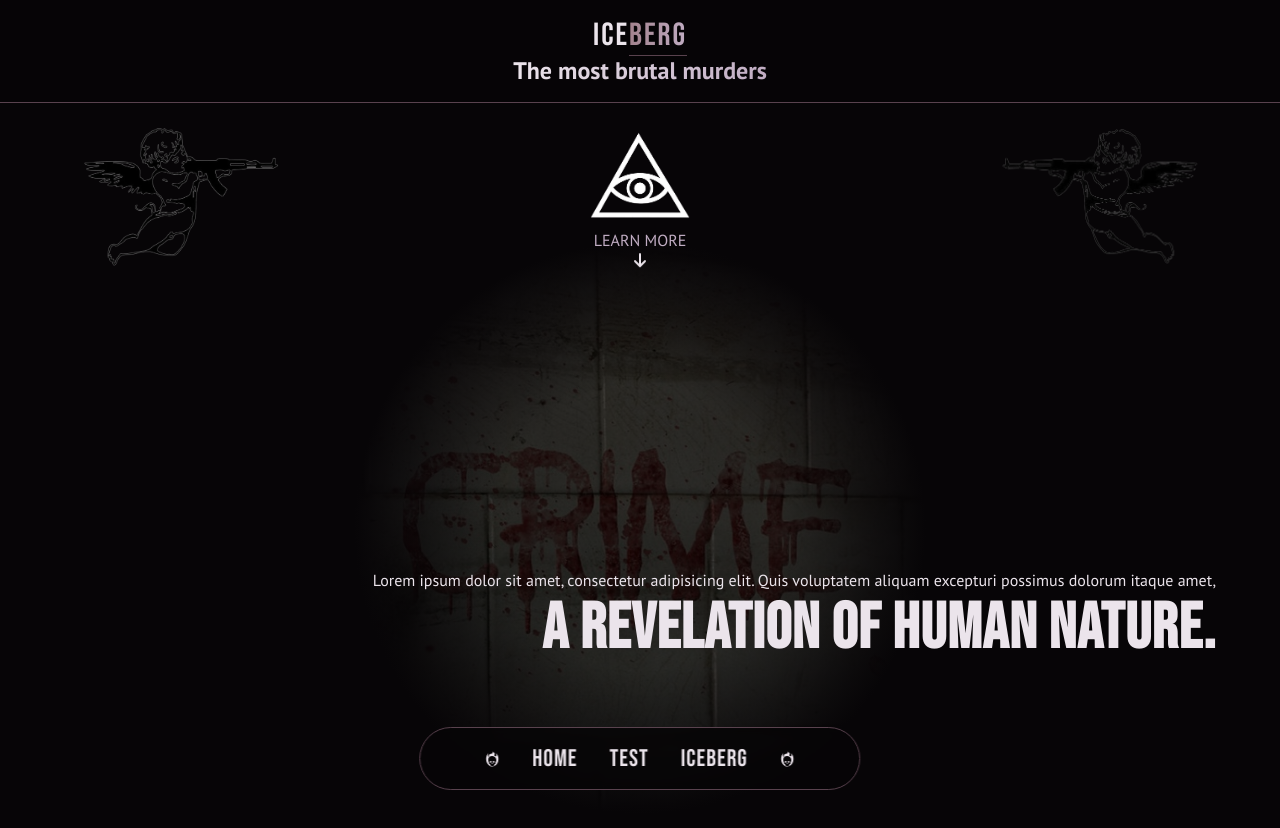
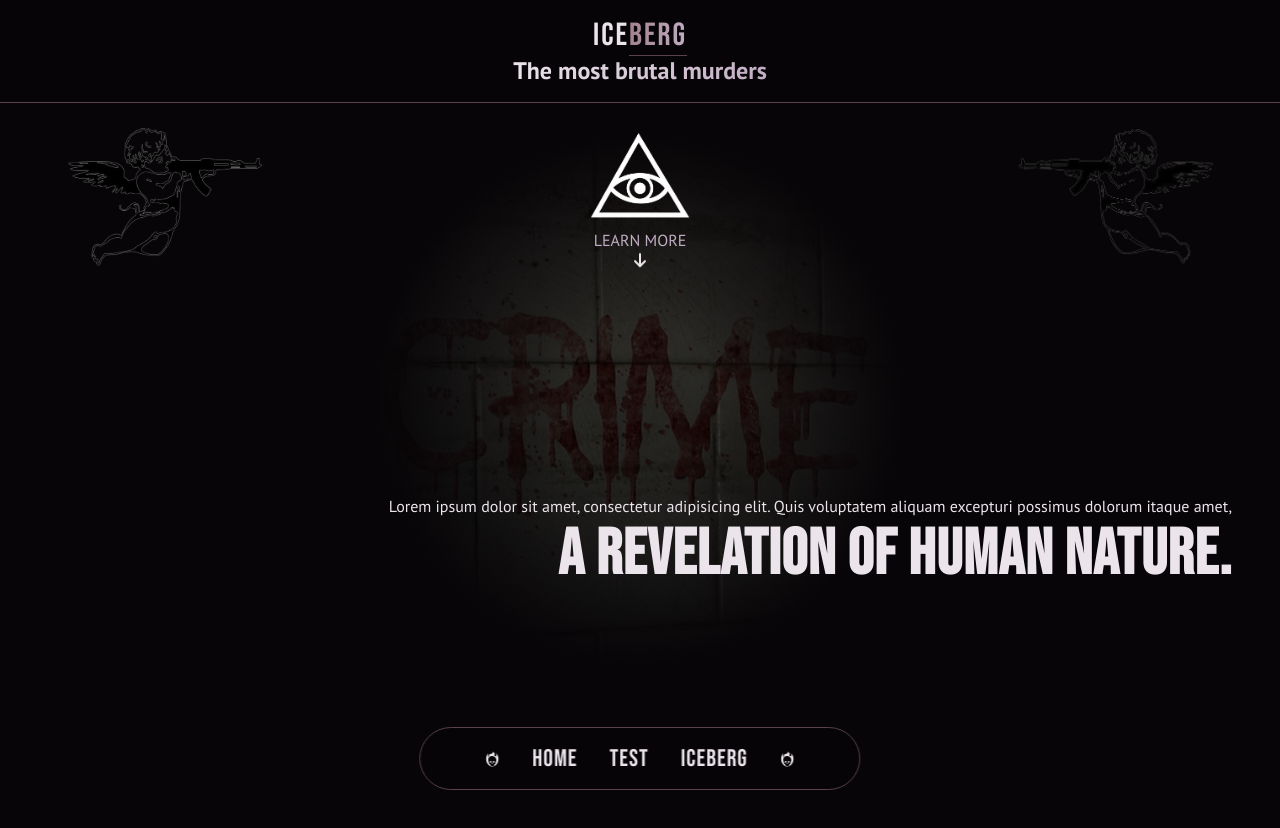
Before and after one commit to pawelek7k/murderSite, a React (Vite) app: page / in a window 1280 px wide. Shown: the top 828 px of the page. After the commit the page ends 800 px from the top, so only its background shows below. Built offline with nearby package versions, Linux system fonts and the light colour scheme.

Commit message:
upd & remove files

```diff
--- a/src/components/HeroSection/Styles.ts
+++ b/src/components/HeroSection/Styles.ts
@@ -23,24 +23,20 @@ export const HeadingWrapper = styled.div`
 display: flex;
 flex-direction: column;
 align-items: flex-end;
-height: 50%;
+height: 60%;
 justify-content: flex-end;
 `
 
 export const Section = styled.section`
-padding-top: 8rem;
+padding: 8rem 3rem;
 position: relative;
   -webkit-user-select: none; /* Safari /
   -ms-user-select: none; / IE 10 and IE 11 /
   user-select: none; / Standard syntax */
-`
-
-export const ImageContainer = styled.div`
-  padding: 0rem 1rem;
   width: 100%;
   height: 100vh;
-  background: radial-gradient(circle at center, rgba(0, 0, 0, 73%) 20%, var(--background) 40%),
+  background: radial-gradient(circle at center, rgba(0, 0, 0, 73%) 10%, var(--background) 35%),
     url(${backgroundImage});
   background-size: cover;
   background-position: center;
-`;
+`
--- a/src/components/HeroSection/index.tsx
+++ b/src/components/HeroSection/index.tsx
@@ -9,7 +9,6 @@ import { LookUp } from "../LookUp";
 import { Paragraph } from "../Paragraph";
 import {
   HeadingWrapper,
-  ImageContainer,
   Section,
   StyledWrapperLink,
   StyledWrapperLogos,
@@ -19,7 +18,6 @@ export const Hero = () => {
   return (
     <>
       <Section>
-        <ImageContainer>
         <motion.div
           className="p-6 bg-white rounded-md shadow-md"
           initial={{ opacity: 0, y: -50 }}
@@ -52,7 +50,6 @@ export const Hero = () => {
           />
           <Heading content={"A revelation of human nature."} />
         </HeadingWrapper>
-        </ImageContainer>
       </Section>
     </>
   );
--- a/src/pages/styles/styles.ts
+++ b/src/pages/styles/styles.ts
@@ -2,8 +2,8 @@ import styled from 'styled-components';
 
 
 export const ContainerStyles = styled.div`
-padding: 0rem 3rem;
-@media screen and (max-width: 600px) {
-padding: 0rem;
+// padding: 0rem 3rem;
+// @media screen and (max-width: 600px) {
+// padding: 0rem;
 }
 `
--- a/src/styles/index.css
+++ b/src/styles/index.css
@@ -2,6 +2,10 @@
   box-sizing: border-box;
   margin: 0;
   padding: 0;
+}
+
+html {
+  scroll-behavior: smooth;
 }
 
 a {
```
Lines whose indentation alone changed are shown as unchanged.
